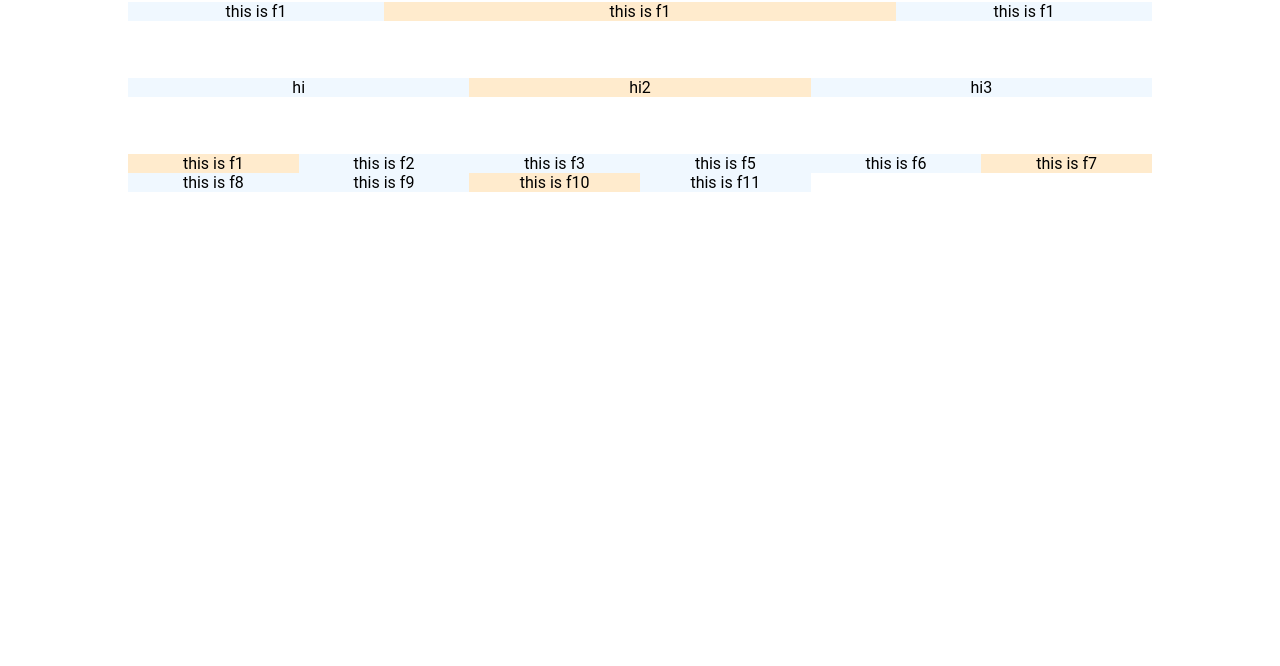
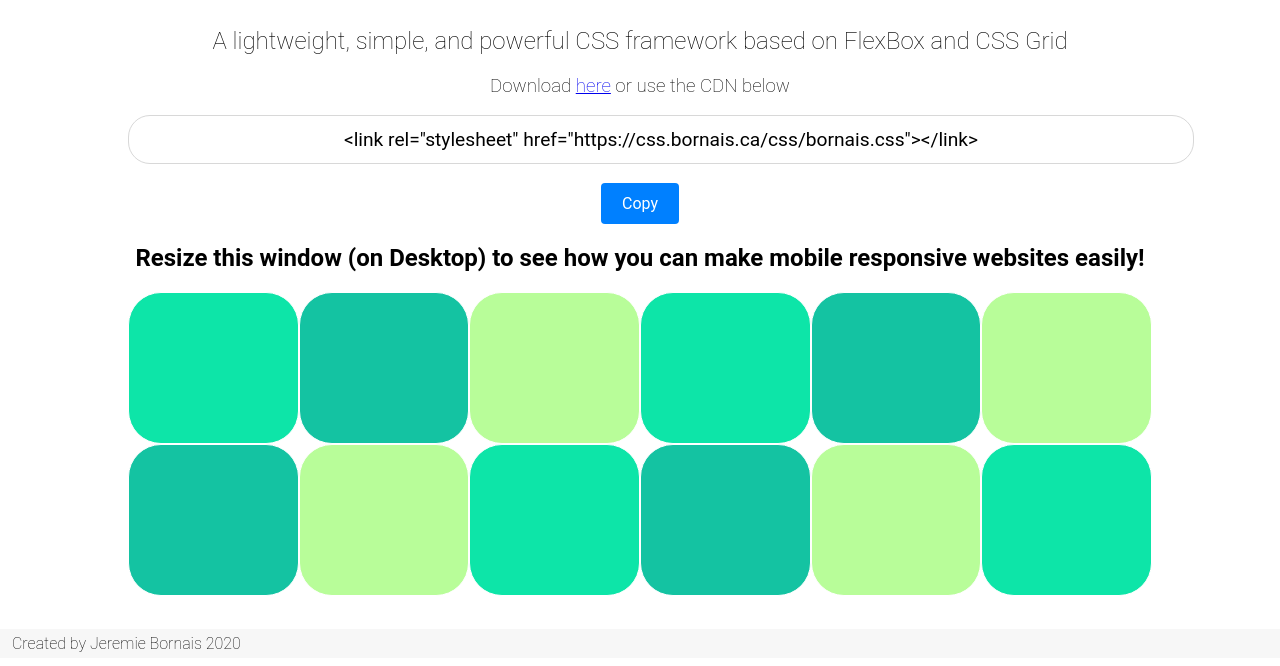
Before and after one commit to jere-mie/bornais-css, a plain HTML site: page index.html in a window 1280 px wide. Shown: the part 134-800 px from the top of the page. Drawn offline with Linux system fonts and the light colour scheme.

Commit message:
new website update

```diff
--- a/index.html
+++ b/index.html
@@ -9,65 +9,56 @@
         <!-- <meta property="og:image" content="me.png" /> -->
         <meta property="og:type" content="website" />
         <link href="css/bornais.css" rel="stylesheet" type="text/css" />
-        <title>Bornais.CSS Test Page</title>
-        <style>
-            .box1{
-                background-color: aliceblue;
-            }
-            .box2{
-                background-color: blanchedalmond;
-            }
-            *{
-                margin:0;
-                padding:0;
-            }
-        </style>
+        <link rel="stylesheet" href="style.css">
+        <title>Bornais.CSS</title>
     </head>
     <body>
-        <h1 class="center">Hello World!</h1>
+        <div class="container" style="margin-top: 33px">
+            <h1 class="center thin" style="font-size: 4rem;">Welcome to Bornais.css!</h1>
+            <h2 class="center thin">A lightweight, simple, and powerful CSS framework based on FlexBox and CSS Grid</h2>
+        </div>
         <div class="container">
-            <a href="#" class="bbtn bbtn-outline-azure">Hi there</a>
-            <button href="#" class="bbtn bbtn-outline-azure">Hi there</button>
-        </div>
-        <br><br><br>
-        <div class="container">
-            <div class="frow-xs center">
-                <div class="f-xs-3 box1">this is f1</div>
-                <div class="f-xs-6 box2">this is f1</div>
-                <div class="f-xs-3 box1">this is f1</div>
-            </div>
-        </div>
-        <br><br><br>
-        <div class="container">
-            <div class="bgrid bgrid-sm-3 center">
-                <div class="box1">hi</div>
-                <div class="box2">hi2</div>
-                <div class="box1">hi3</div>
-            </div>
-        </div>
-        <br><br><br>
-        <div class="container">
-            <div class="row">
-                <div class="col-md-6"></div>
-                <div class="col-md-6"></div>
+            <h3 class="center thin">Download <a href="https://github.com/jere-mie/bornais-css">here</a> or use the CDN below</h3>
+
+            <input style="text-align: center;" type="text" id="cdn" readonly>
+            <br><br>
+            <div class="frow-xs" style="justify-content: center;">
+                <button class="bbtn bbtn-azure" onclick="copy();">Copy</button>
             </div>
         </div>
         <div class="container">
-            <div class="bgrid bgrid-lg-6 bgrid-md-3 bgrid-sm-2 center">
-                <!-- <div class="w-md-2 h-md-2 box1">this is f0</div> -->
-                <div class=" box2">this is f1</div>
-                <div class=" box1">this is f2</div>
-                <div class=" box1">this is f3</div>
-                <!-- <div class="w-md-2 h-md-2 box2">this is f4</div> -->
-                <div class=" box1">this is f5</div>
-                <div class=" box1">this is f6</div>
-                <div class=" box2">this is f7</div>
-                <div class=" box1">this is f8</div>
-                <div class=" box1">this is f9</div>
-                <div class=" box2">this is f10</div>
-                <div class=" box1">this is f11</div>
+            <h2 class="center">Resize this window (on Desktop) to see how you can make mobile responsive websites easily!</h2>
+            <div class="bgrid bgrid-lg-6 bgrid-md-4 bgrid-sm-3">
+                <div class="box-green w-sm-1"></div>
+                <div class="box-blue w-sm-1"></div>
+                <div class="box-yellow w-sm-1"></div>
+                <div class="box-green w-sm-1"></div>
+                <div class="box-blue w-sm-1"></div>
+                <div class="box-yellow w-sm-1"></div>
+                <div class="box-blue w-sm-1"></div>
+                <div class="box-yellow w-sm-1"></div>
+                <div class="box-green w-sm-1"></div>
+                <div class="box-blue w-sm-1"></div>
+                <div class="box-yellow w-sm-1"></div>
+                <div class="box-green w-sm-1"></div>
             </div>
         </div>
+        <div class="footer">
+            <p class="thin">Created by Jeremie Bornais 2020</p>
+        </div>
+        <script>
+            let mytext = document.getElementById("cdn");
+            mytext.value = '<link rel="stylesheet" href="https://css.bornais.ca/css/bornais.css"></link>';
 
+            function copy() {
+                var copyText = document.getElementById("cdn");
+
+                copyText.select();
+                copyText.setSelectionRange(0, 99999); /* For mobile devices */
+
+                document.execCommand("copy");
+                alert("CDN Copied");
+            }
+        </script>
     </body>
 </html>
--- /dev/null
+++ b/style.css
@@ -0,0 +1,54 @@
+html{
+    margin: 0px;
+    padding: 0px;
+}
+body{
+    margin: 0px;
+    padding: 0px;
+}
+.box-green{
+    background-color: #0de5a8;
+    border-radius: 33px;
+    padding: 75px;
+    border: 1px solid white;
+}
+
+.box-blue{
+    background-color: #14c3a2;
+    border-radius: 33px;
+    padding: 75px;
+    border: 1px solid white;
+}
+
+.box-yellow{
+    background-color: #b8fd99;
+    border-radius: 33px;
+    padding: 75px;
+    border: 1px solid white;
+}
+
+.code {
+    font-family: Consolas,"courier new";
+    color: crimson;
+    background-color: #f1f1f1;
+    padding: 2px;
+    font-size: 105%;
+}
+
+#cdn{
+    width: 100%;
+    padding: 12px 20px;
+    font-size: larger;
+    border: 1px solid rgb(216, 216, 216);
+    border-radius: 22px;
+}
+
+.footer{
+    margin-top: 33px;
+    background-color: rgb(247, 247, 247);
+    padding: 5px 12px;
+}
+
+.footer p{
+    margin: 0;
+}
```
